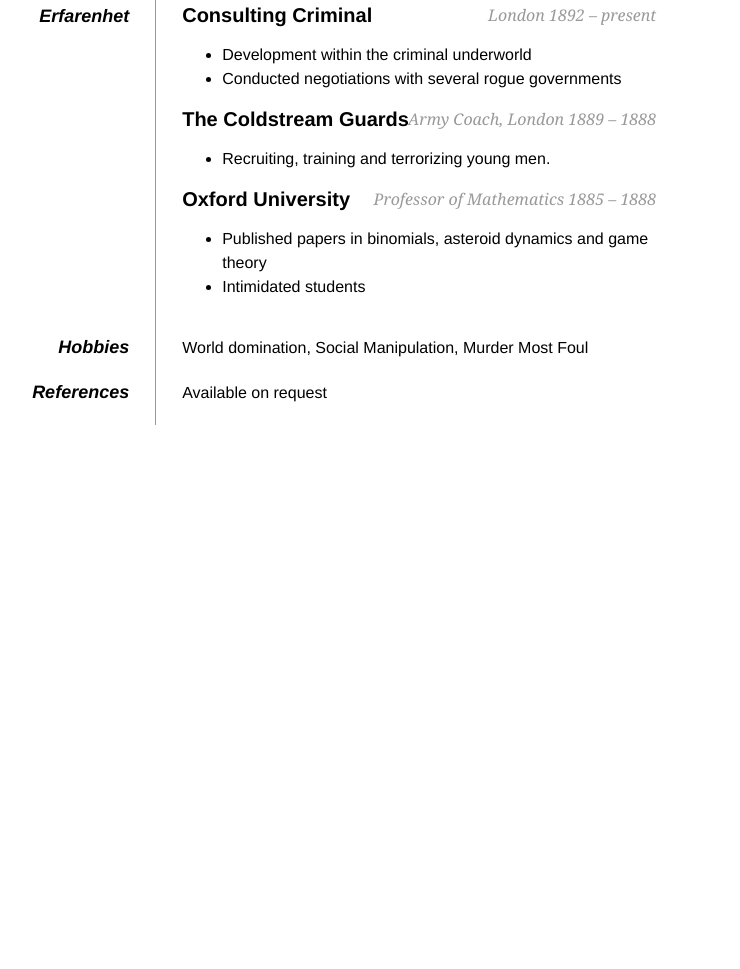
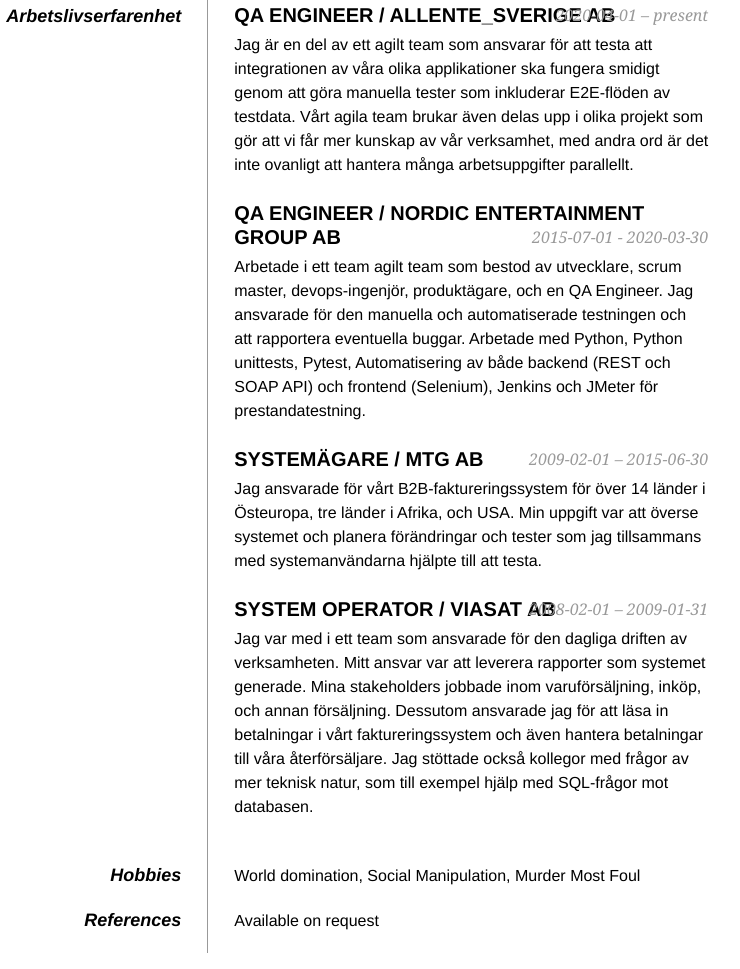
Before and after one commit to joselitan/cv, a plain HTML site: page index.html in a window 1280 px wide. Shown: the part 795-1764 px from the top of the page, without its empty margins (29-769 px from the left). Before the commit the page ends 1255 px from the top, so only its background shows below. Drawn offline with Linux system fonts and the light colour scheme; files whose address does not match are found by name.

Commit message:
update to cv

```diff
--- a/index.html
+++ b/index.html
@@ -46,22 +46,49 @@
                 </ul>
         </dl>
         <dl>
-            <dt>Erfarenhet
+            <dt>Arbetslivserfarenhet
             <dd>
-                <h2>Consulting Criminal<span>London 1892 – present</span></h2>
+                <h2>QA ENGINEER / ALLENTE_SVERIGE AB<span>2020-04-01 – present</span></h2>
+                <!--
                 <ul>
                     <li>Development within the criminal underworld
                     <li>Conducted negotiations with several rogue governments
                 </ul>
-                <h2>The Coldstream Guards<span>Army Coach, London 1889 – 1888</span></h2>
-                <ul>
-                    <li>Recruiting, training and terrorizing young men.
-                </ul>
-                <h2>Oxford University<span>Professor of Mathematics 1885 – 1888</span></h2>
-                <ul>
-                    <li>Published papers in binomials, asteroid dynamics and game theory
-                    <li>Intimidated students
-                </ul>
+                -->
+                <div>
+                    Jag är en del av ett agilt team som ansvarar för att testa att integrationen
+                    av våra olika applikationer ska fungera smidigt genom att göra manuella tester
+                    som inkluderar E2E-flöden av testdata. Vårt agila team brukar även delas upp i
+                    olika projekt som gör att vi får mer kunskap av vår verksamhet, med andra ord
+                    är det inte ovanligt att hantera många arbetsuppgifter parallellt.<br /><br />
+
+                </div>
+                <h2>QA ENGINEER / NORDIC ENTERTAINMENT GROUP AB<span>2015-07-01 - 2020-03-30</span></h2>
+                <div>
+                    Arbetade i ett team agilt team som bestod av utvecklare, scrum
+                    master, devops-ingenjör, produktägare, och en QA Engineer. Jag
+                    ansvarade för den manuella och automatiserade testningen och att
+                    rapportera eventuella buggar. Arbetade med Python, Python
+                    unittests, Pytest, Automatisering av både backend (REST och SOAP
+                    API) och frontend (Selenium), Jenkins och JMeter för prestandatestning.<br /><br />
+                </div>
+                <h2>SYSTEMÄGARE / MTG AB<span>2009-02-01 – 2015-06-30</span></h2>
+                <div>
+                    Jag ansvarade för vårt B2B-faktureringssystem för över 14 länder i
+                    Östeuropa, tre länder i Afrika, och USA. Min uppgift var att överse
+                    systemet och planera förändringar och tester som jag tillsammans
+                    med systemanvändarna hjälpte till att testa. <br /><br />
+                </div>
+                <h2>SYSTEM OPERATOR / VIASAT AB<span>2008-02-01 – 2009-01-31</span></h2>
+                <div>
+                    Jag var med i ett team som ansvarade för den dagliga driften av
+                    verksamheten. Mitt ansvar var att leverera rapporter som systemet
+                    generade. Mina stakeholders jobbade inom varuförsäljning, inköp,
+                    och annan försäljning. Dessutom ansvarade jag för att läsa in
+                    betalningar i vårt faktureringssystem och även hantera betalningar
+                    till våra återförsäljare. Jag stöttade också kollegor med frågor av mer
+                    teknisk natur, som till exempel hjälp med SQL-frågor mot databasen. <br /><br />
+                </div>
             </dd>
         </dl>
         <dl>
```
